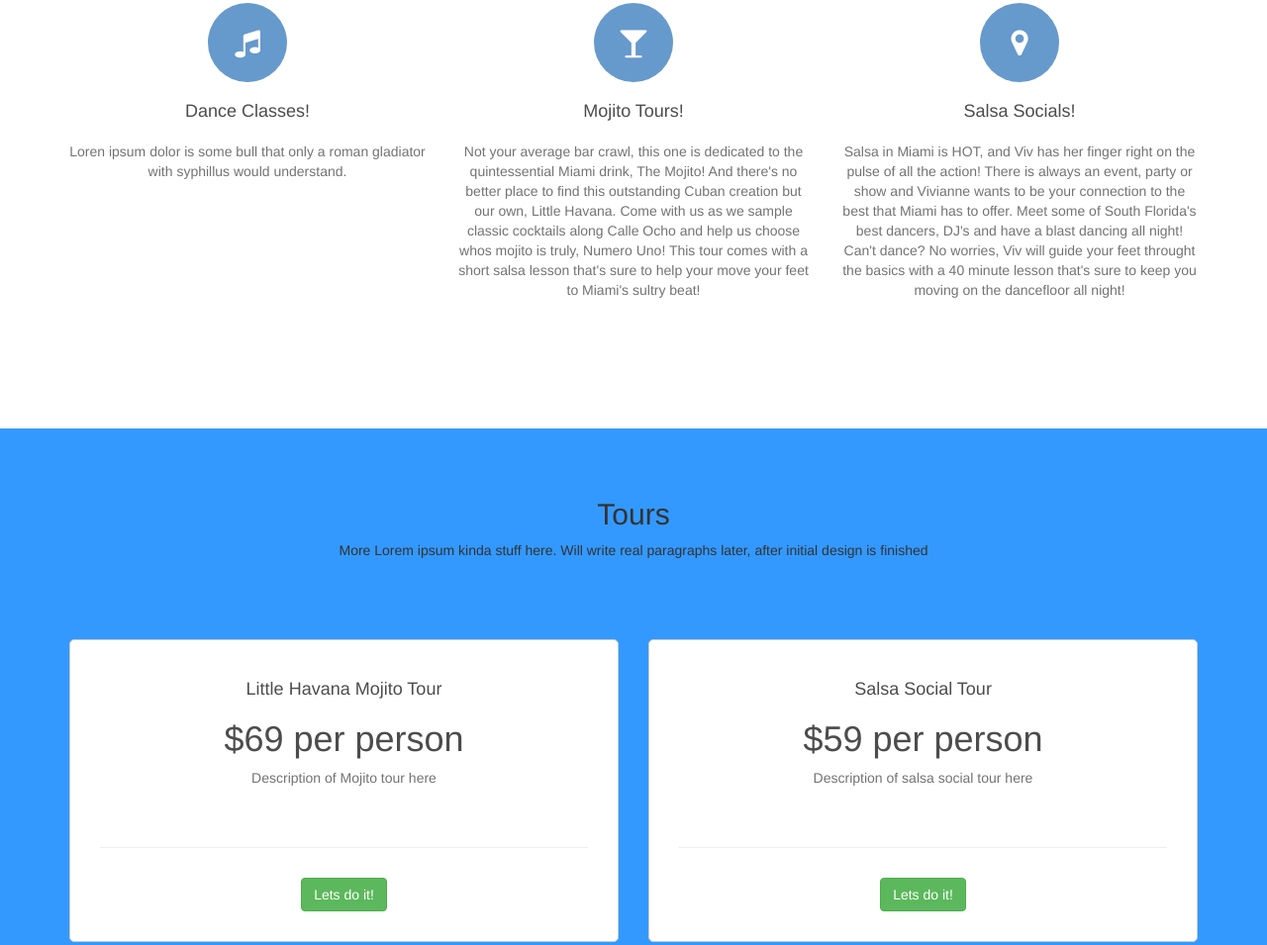
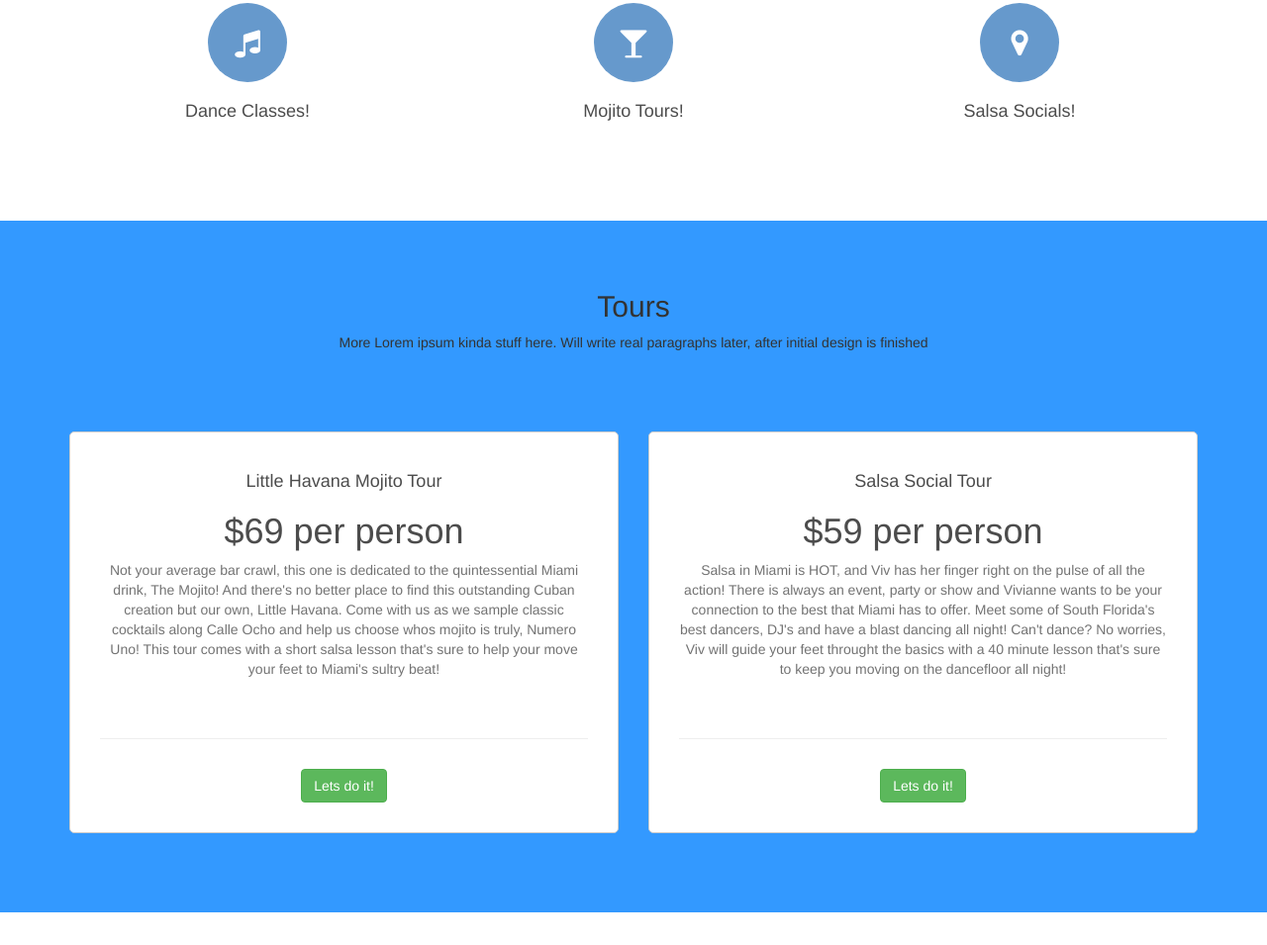
Before and after one commit to VampiroJudo/VivDanceSite-experimental-, a plain HTML site: page index.html in a window 1280 px wide. Shown: the part 727-1682 px from the top of the page at 99% size. Drawn offline with nearby package versions, Linux system fonts and the light colour scheme.

Commit message:
continuing brainstorming and changing index.html view

```diff
--- a/index.html
+++ b/index.html
@@ -48,7 +48,7 @@
             <p>This is a dance page for the beautiful and talented Vivianna Medina. I'll come up with a real description of this later but until then, what you see is what you get. Boom Muthatrucka!</p>
           </div>
           <div class="col-lg-6 col-md-6 wow bounceInRight">
-              <img src="images/VivDance1.jpg" alt="Nada Here">
+              <img src="images/" alt="Nada Here">
           </div>
         </div>
       </div>
@@ -66,19 +66,14 @@
           <div class="col-lg-4 col-md-4 wow fadeInLeft">
             <i class="fa fa-music" aria-hidden="true"></i>
             <h4>Dance Classes!</h4>
-            <p>Loren ipsum dolor is some bull that only a roman gladiator with syphillus would understand.</p>
           </div>
           <div class="col-lg-4 col-md-4 wow fadeInLeft">
             <i class="fa fa-glass" aria-hidden="true"></i>
             <h4>Mojito Tours!</h4>
-            <p>Not your average bar crawl, this one is dedicated to the quintessential Miami drink, The Mojito! And there's no better place to find this outstanding Cuban creation but our own, Little Havana. Come with us as we sample classic cocktails along Calle Ocho and help us choose whos mojito is truly, Numero Uno!
-
-            This tour comes with a short salsa lesson that's sure to help your move your feet to Miami's sultry beat!</p>
           </div>
           <div class="col-lg-4 col-md-4 wow fadeInLeft">
             <i class="fa fa-map-marker" aria-hidden="true"></i>
             <h4>Salsa Socials!</h4>
-            <p>Salsa in Miami is HOT, and Viv has her finger right on the pulse of all the action! There is always an event, party or show and Vivianne wants to be your connection to the best that Miami has to offer. Meet some of South Florida's best dancers, DJ's and have a blast dancing all night! Can't dance? No worries, Viv will guide your feet throught the basics with a 40 minute lesson that's sure to keep you moving on the dancefloor all night! </p>
           </div>
         </div>
       </div>
@@ -97,7 +92,9 @@
             <div class="packages">
               <h4>Little Havana Mojito Tour</h4>
               <h1>$69 per person</h1>
-              <p>Description of Mojito tour here</p>
+              <p>Not your average bar crawl, this one is dedicated to the quintessential Miami drink, The Mojito! And there's no better place to find this outstanding Cuban creation but our own, Little Havana. Come with us as we sample classic cocktails along Calle Ocho and help us choose whos mojito is truly, Numero Uno!
+
+              This tour comes with a short salsa lesson that's sure to help your move your feet to Miami's sultry beat!</p>
               <hr>
               <button class="btn btn-success">Lets do it!</button>
             </div>
@@ -106,7 +103,7 @@
             <div class="packages">
               <h4>Salsa Social Tour</h4>
               <h1>$59 per person</h1>
-              <p>Description of salsa social tour here</p>
+              <p>Salsa in Miami is HOT, and Viv has her finger right on the pulse of all the action! There is always an event, party or show and Vivianne wants to be your connection to the best that Miami has to offer. Meet some of South Florida's best dancers, DJ's and have a blast dancing all night! Can't dance? No worries, Viv will guide your feet throught the basics with a 40 minute lesson that's sure to keep you moving on the dancefloor all night!</p>
               <hr>
               <button class="btn btn-success">Lets do it!</button>
             </div>
```
